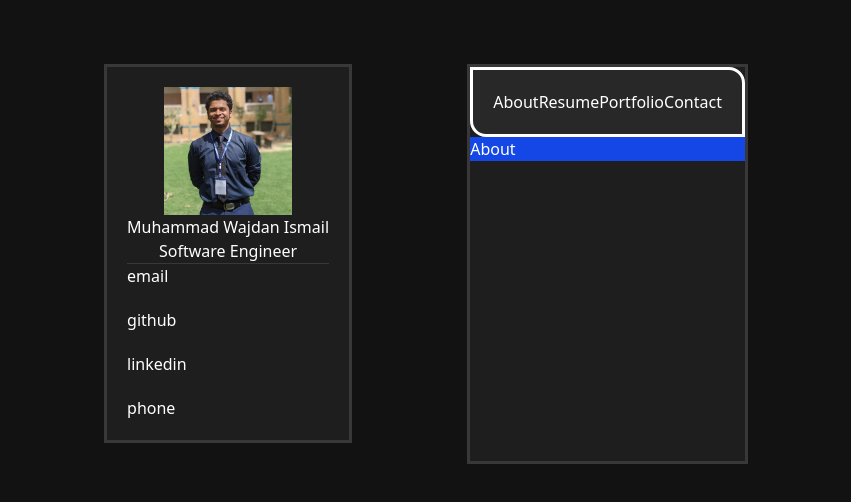
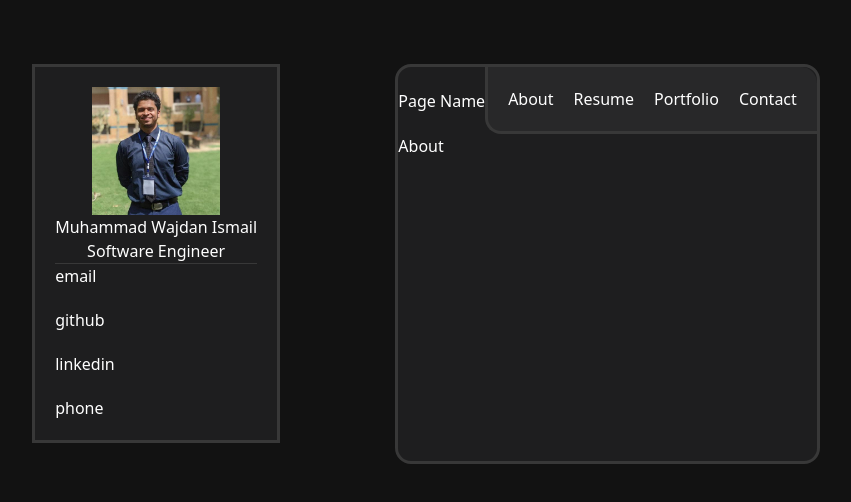
Before and after one commit to thedistortedwajdan/REACT-MyPortfolio, a React (Vite) app: page / in a window 1280 px wide. Shown: the top 502 px of the page, without its empty margins (214-1065 px from the left). Built offline with nearby package versions, Linux system fonts and the light colour scheme.

Commit message:
Enhance Navbar layout and styling; update MainInfo component for rounded corners

```diff
--- a/src/components/MainInfo.jsx
+++ b/src/components/MainInfo.jsx
@@ -3,7 +3,7 @@ import Router from "./Router";
 
 export default function MainInfo() {
   return (
-    <div className="text-white bg-[#1E1E1F] border-[#383838] border-3  h-100 w-auto">
+    <div className="text-white bg-[#1E1E1F] border-[#383838] border-3  h-100 w-auto rounded-2xl">
       <Navbar />
       <Router />
     </div>
--- a/src/components/Navbar.jsx
+++ b/src/components/Navbar.jsx
@@ -3,10 +3,10 @@ import { Link } from "react-router-dom";
 function Navbar() {
   return (
     <>
-      <ul
-        className="bg-[#282829] border-white border-3 flex items-center justify-between p-5 rounded-bl-2xl rounded-tr-2xl "
-      >
-        <li className="">
+      <div className="flex items-center justify-between ">
+        <div>Page Name</div>
+        <ul className="bg-[#282829] border-[#383838] border-l-3 border-b-3 flex items-center justify-between p-5 rounded-bl-2xl rounded-tr-2xl gap-5 ">
+          <li>
             <Link to={"/"}>About</Link>
           </li>
           <li>
@@ -19,6 +19,7 @@ function Navbar() {
             <Link to={"/contact"}>Contact</Link>
           </li>
         </ul>
+      </div>
     </>
   );
 }
--- a/src/components/Router.jsx
+++ b/src/components/Router.jsx
@@ -6,7 +6,7 @@ import Contact from "../pages/Contact";
 
 function Router() {
   return (
-    <div className="bg-blue-700">
+    <div className>
       <Routes>
         <Route path="/" element={<About />} />
         <Route path="/resume" element={<Resume />} />
```
Also changed, not shown: 1 other file (tests, documents, lock files or other folders). Lines whose indentation alone changed are shown as unchanged.
